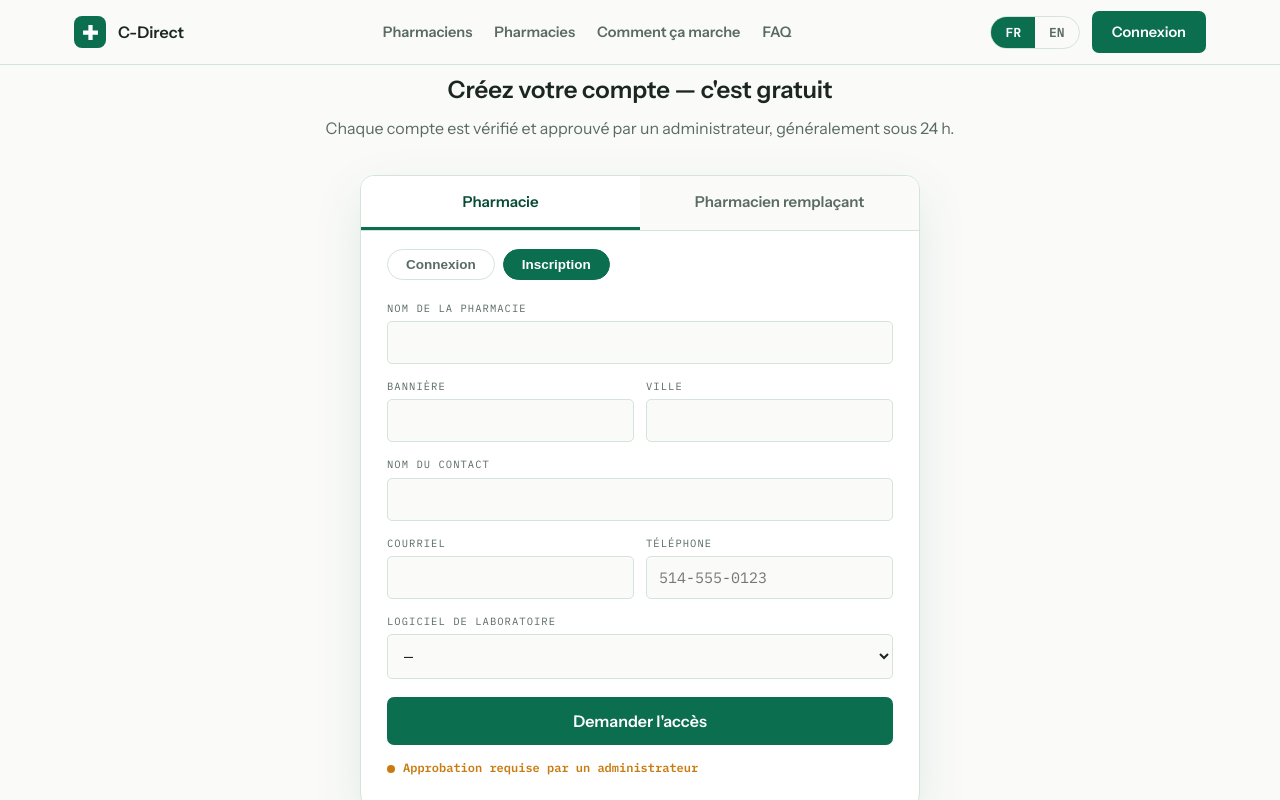
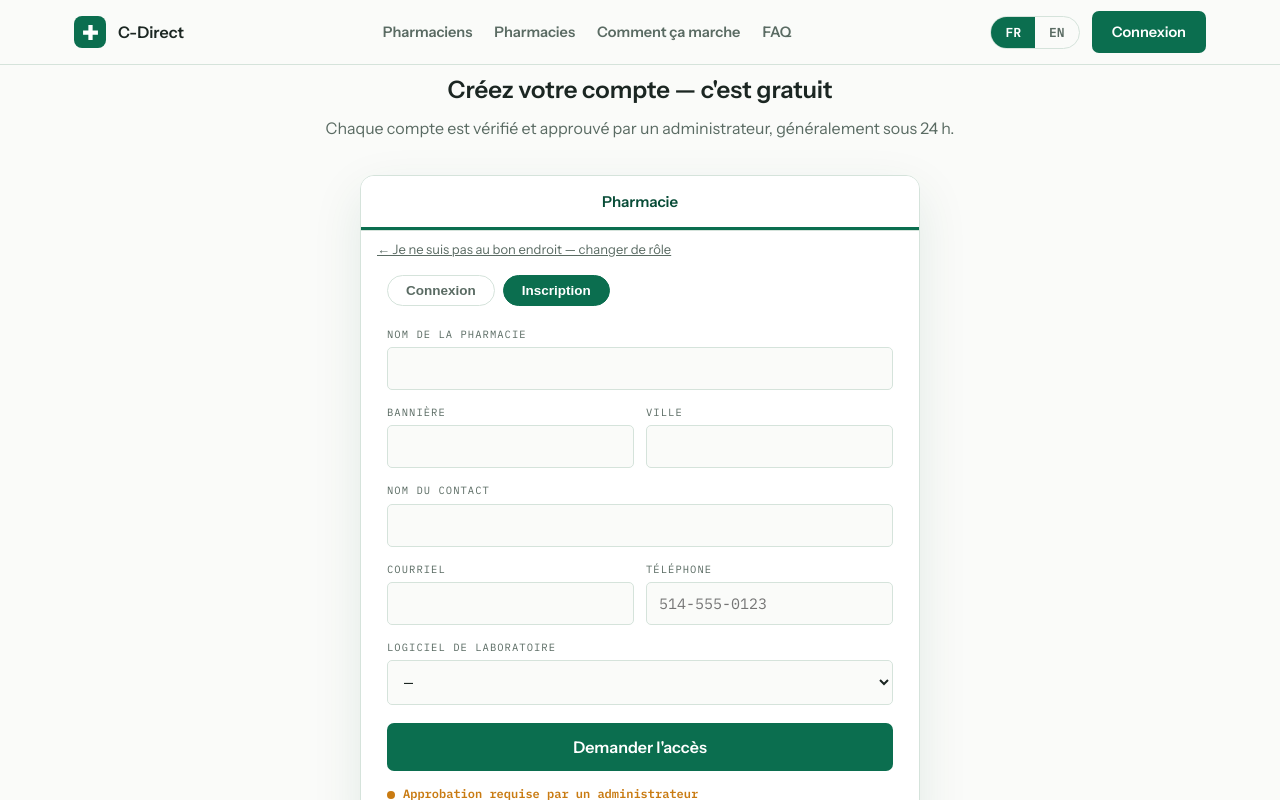
Before and after one commit to edouardmalak/Projet-1, a plain HTML site: page index.html in a window 1280 px wide. Both pictures are taken after a click on the button "Une pharmacie". Shown: the part 3959-4759 px from the top of the page. Drawn offline with nearby package versions, Linux system fonts and the light colour scheme.

Commit message:
Connexion : verrouiller le rôle choisi (pharmacien ou pharmacie) avec lien pour changer

```diff
--- a/index.html
+++ b/index.html
@@ -469,6 +469,7 @@ a:focus-visible,button:focus-visible{outline:3px solid var(--ambre);outline-offs
         <button id="tab-pharmacien" data-fr="Pharmacien remplaçant" data-en="Relief pharmacist">Pharmacien remplaçant</button>
         <button id="tab-admin">Admin</button>
       </div>
+      <button id="chg-role" style="display:none;background:none;border:none;color:var(--gris);font-size:13px;cursor:pointer;text-decoration:underline;padding:10px 16px 0;font-family:'Instrument Sans',sans-serif" data-fr="← Je ne suis pas au bon endroit — changer de rôle" data-en="← Wrong place — change role">← Je ne suis pas au bon endroit — changer de rôle</button>
       <div class="modes">
         <button id="m-conn" class="on" data-fr="Connexion" data-en="Log in">Connexion</button>
         <button id="m-insc" data-fr="Inscription" data-en="Sign up">Inscription</button>
@@ -599,10 +600,14 @@ $('fr').onclick = ()=>setLang('fr');
 $('en').onclick = ()=>setLang('en');
 
 /* ---- rôles & modes ---- */
+let roleVerrou = false; /* quand un rôle est choisi via un bouton « Je suis… », on masque l'autre rôle */
 function render(){
   $('tab-pharmacie').classList.toggle('on', role==='pharmacie');
   $('tab-pharmacien').classList.toggle('on', role==='pharmacien');
   $('tab-admin').classList.toggle('on', role==='admin');
+  $('tab-pharmacie').style.display = (roleVerrou && role!=='pharmacie') ? 'none' : '';
+  $('tab-pharmacien').style.display = (roleVerrou && role!=='pharmacien') ? 'none' : '';
+  $('chg-role').style.display = roleVerrou ? 'block' : 'none';
   $('m-conn').classList.toggle('on', mode==='conn');
   $('m-insc').classList.toggle('on', mode==='insc');
   document.querySelector('.modes').style.display = role==='admin' ? 'none' : 'flex';
@@ -618,10 +623,11 @@ $('tab-pharmacien').onclick = ()=>{ role='pharmacien'; render(); };
 $('tab-admin').onclick = ()=>{ role='admin'; mode='conn'; render(); };
 $('m-conn').onclick = ()=>{ mode='conn'; render(); };
 $('m-insc').onclick = ()=>{ mode='insc'; render(); };
+$('chg-role').onclick = ()=>{ roleVerrou = false; render(); };
 
 /* ---- CTA de rôle (héro et cartes) ---- */
 function allerAcces(r){
-  role = r; mode = 'insc'; render();
+  role = r; mode = 'insc'; roleVerrou = true; render();
   document.getElementById('acces').scrollIntoView({behavior:'smooth'});
 }
 
@@ -635,7 +641,7 @@ $('logo').addEventListener('click', ()=>{
 });
 function revelerAdmin(){
   $('tab-admin').style.display = '';
-  role='admin'; mode='conn'; render();
+  role='admin'; mode='conn'; roleVerrou = false; render();
   document.getElementById('acces').scrollIntoView({behavior:'smooth'});
 }
 if(location.hash === '#admin') revelerAdmin();
```
